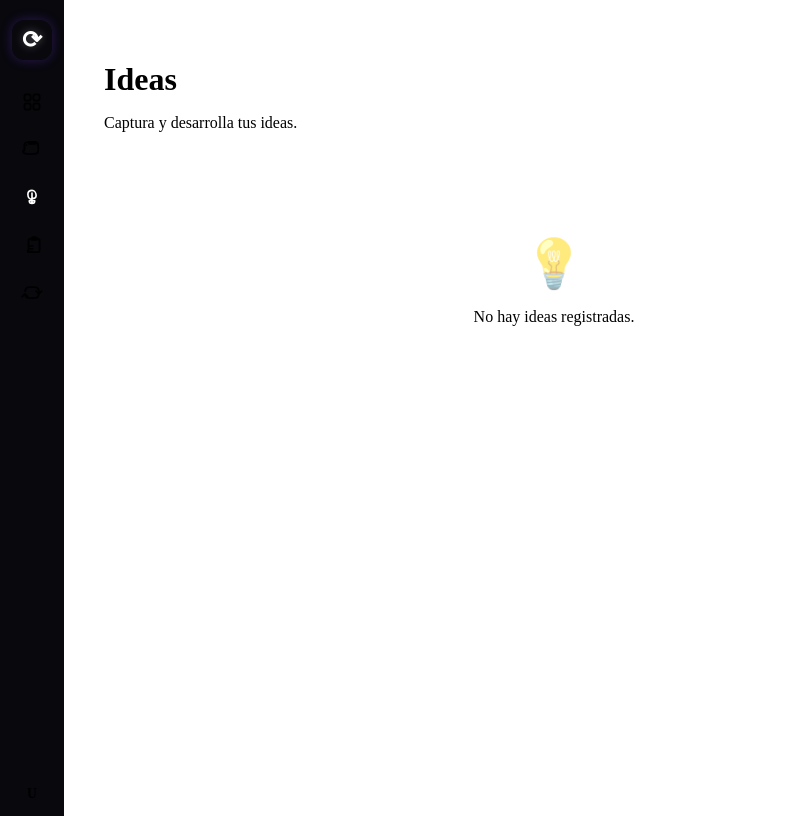
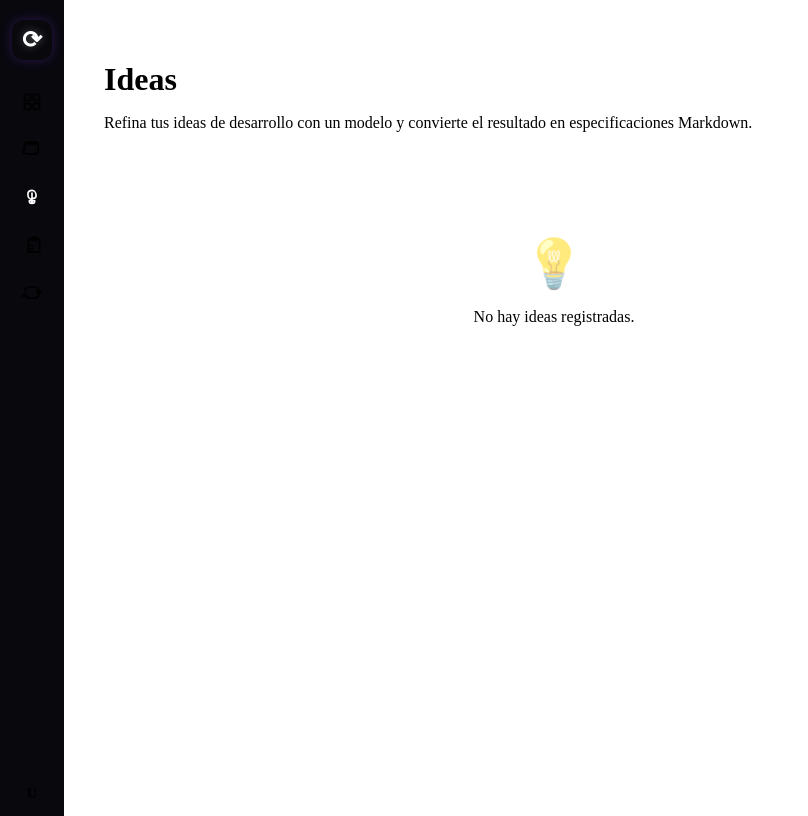
Before and after one commit to looping-louie/app, a Nuxt app: page /app/ideas in a window 1280 px wide. Shown: the whole page, without its empty margins (0-808 px from the left). Built offline with nearby package versions, Linux system fonts and the light colour scheme.

Commit message:
Create ideas page

```diff
--- a/pages/app/ideas.vue
+++ b/pages/app/ideas.vue
@@ -1,7 +1,7 @@
 <template>
   <div class="ideas-page">
     <h1>Ideas</h1>
-    <p class="page-description">Captura y desarrolla tus ideas.</p>
+    <p class="page-description">Refina tus ideas de desarrollo con un modelo y convierte el resultado en especificaciones Markdown.</p>
     <div class="empty-state">
       <span class="empty-icon">💡</span>
       <p>No hay ideas registradas.</p>
```
